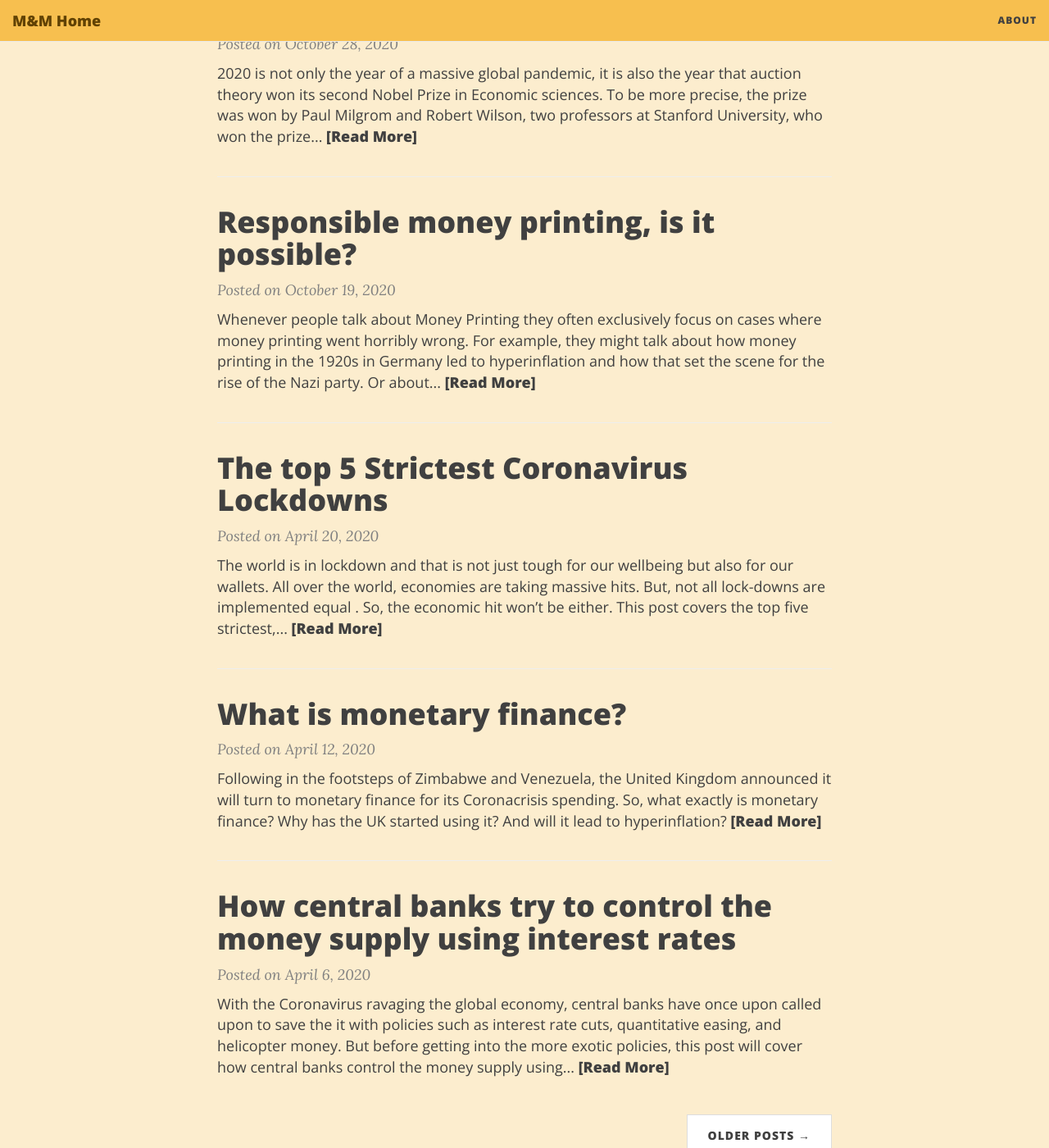
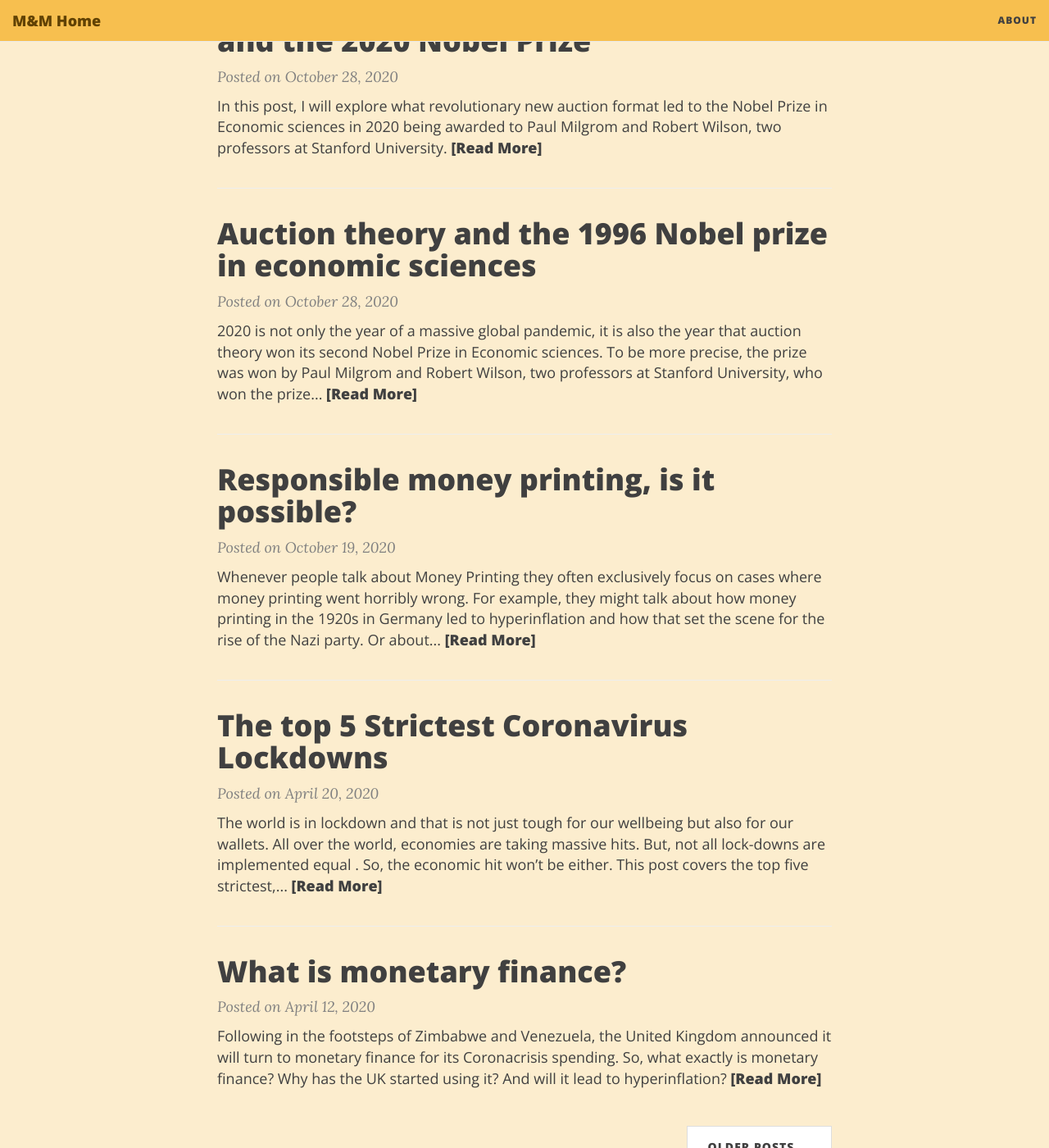
Before and after one commit to joerischasfoort/money-macro, a Jekyll site: the page built from index.html, in a window 1280 px wide and 1400 px high, scrolled down 376 px. Shown: the whole window at 82% size. Built offline with Jekyll 4.4.1, drawn with Linux system fonts in a browser that asks for light colours; nearby versions of some CDN libraries; the list of posts is cut into pages by our own code; comment, search, counter and statistics services are not loaded; some of the changed lines change nothing that is shown; some of the changed text lies outside the part shown.

Commit message:
add new post on auction theory nobel 2020

```diff
--- a/_posts/2020-10-28-auction-theory-1.md
+++ b/_posts/2020-10-28-auction-theory-1.md
@@ -1,6 +1,6 @@
 ---
 layout: post
-title: The Nobel worthy science of auctions
+title: Auction theory and the 1996 Nobel prize in economic sciences
 ---
 
 2020 is not only the year of a massive global pandemic, it is also the year that auction theory won its second [Nobel Prize in Economic sciences](https://www.nobelprize.org/nomination/economic-sciences/). To be more precise, the prize was won by [Paul Milgrom](https://www.nobelprize.org/prizes/economic-sciences/2020/milgrom/facts/) and [Robert Wilson](https://www.nobelprize.org/prizes/economic-sciences/2020/wilson/facts/), two professors at Stanford University, who won the prize for their contributions in making auction theory more practically relevant. Before that, in 1996, [William Vickrey](https://www.nobelprize.org/prizes/economic-sciences/1996/vickrey/facts/) also won the [prize](https://www.nobelprize.org/prizes/economic-sciences/1996/summary/) for his documentation of a specific type of auction that later came to be known as the Vickrey auction.
--- /dev/null
+++ b/_posts/2020-10-28-auction-theory-2.md
@@ -0,0 +1,80 @@
+---
+layout: post
+title: Simultaneous Multiple Round Auctions and the 2020 Nobel Prize
+---
+
+In this post, I will explore what revolutionary new auction format led to the [Nobel Prize in Economic sciences](https://www.nobelprize.org/nomination/economic-sciences/) in 2020 being awarded to [Paul Milgrom](https://www.nobelprize.org/prizes/economic-sciences/2020/milgrom/facts/) and [Robert Wilson](https://www.nobelprize.org/prizes/economic-sciences/2020/wilson/facts/), two professors at Stanford University.
+
+In 1994, two years before [William Vickrey](https://www.nobelprize.org/prizes/economic-sciences/1996/vickrey/facts/) won his Nobel [prize](https://www.nobelprize.org/prizes/economic-sciences/1996/summary/) in auction theory, the [United States Federal Communications Commission](https://www.fcc.gov/auctions/about-auctions), (FCC for short) had a big problem. If it wanted to use traditional auctions to sell all of its telecommunication frequency slots, this would either lead to giving away the licenses for free or ending up with a telecom monopoly in the United States. So, they asked three brilliant young economists for help who then came up with a solution that was so ingenious, that two of them (Paul Milgrom & Robert Wilson) would win the Nobel prize for it in 2020.
+
+*If you prefer to consume this story in video format, check it out here:*
+
+<iframe width="560" height="315" src="https://www.youtube.com/embed/7ORxtyVq0DE" frameborder="0" allow="accelerometer; autoplay; clipboard-write; encrypted-media; gyroscope; picture-in-picture" allowfullscreen></iframe>
+
+### The goals
+
+Before the economists got to work on how to best sell the telecom frequency licenses, the FCC told them that it had two goals of which the first was by far the most important. Its main goal was that there should be an efficient telecommunications market. This means that citizens have a good service for a decent prize. Second, the FCC indicated that, while the first goal was the most important, it hoped to get a good price for the telecom frequency licenses because the revenue from the sale would benefit the taxpayer in the end.
+
+Now, before we move on to how these frequencies were sold, let’s quickly review exactly what was for sale.
+
+### What makes the telecommunication frequency license market such a difficult market
+
+Telecommunication frequencies are also known as radio frequencies, radio spectrum or radio waves. Radio waves are transmitted via antenna’s that reach a certain geographical area. There are different wave lengths for different types of purposes. For example, some wave frequencies are used for radio broadcasting, while others are used for television broadcasting, or for mobile phones.
+
+From an economic perspective, it is advantageous to own several of these frequencies at the same time, both for different areas, such as States in the United States, as well as for different wave frequencies. This means that the value of holding one license depends on whether you hold another license. For example, holding the mobile phone wave length for Nevada might be worth 20 Million dollars on its own. But, if you hold the same license for California, the Nevada license will be worth 40 Million. And if you happen to also own the television frequency for Nevada, the mobile phone wave length license might be worth even more, because this allows you to sell them as a package deal to customers.
+
+### The problem with auctions
+
+This complexity is exactly why this problem was so hard for auction theorists. As mentioned in my last [post](http://www.moneymacro.rocks/2020-10-28-auction-theory-1/) on auctions, standard auctions such as the English, Dutch, and Vickrey auction are very efficient if you want to sell individual objects. However, they are not great at selling multiple related objects all at once.
+
+Say that all licenses are sold, roughly, at the same time and you want to buy the Nevada mobile phone license. You know that you can make 20 million if you are able buy it, on its own, 40 million if you also get the California license, 25 Million if you get the television licence for Nevada, and 50 million if you are able to secure them all. However, you are not bidding for the licenses as a package, you are bidding for them individually. So, you don’t know if you will win the others if you win one.
+
+What makes this problem even more complicated is that while these are the packages that might work well for your company, your competitors have different packaging needs. For example, they might not need the television frequency for their packaging because they have no expertise in tv broadcasting. But, they might like to package the mobile phone license with a radio license instead. This makes it really difficult to predict what your competitors are going to bid on these licenses and thus very tricky to guess if you will be able to get the combination that suits you. Therefore, it makes sense that you don’t bid much higher than the 20 million that it is worth on its own to avoid a big loss if you cannot get the right combination. And since everyone will be under-bidding like this, the proceeds from these individual auctions will likely be very low for the government.
+
+Now, one obvious alternative would be to just sell the license in packages. But, it is extremely difficult to calculate exactly how to package the licenses since the best combination is different for every company. One option that then remains is to sell all of the licenses in one package to a big company. But, then this company will be a monopoly and this is what the FCC told the economists that it did not want.
+
+### The previous solution: beauty contests
+
+To solve these problems, before 1994, the government had sold these licenses via so-called *beauty contests*.
+
+Like in a real beauty contest, potential companies that want to buy frequencies will need to show that they are –the most beautiful candidate- or the best candidate, to do so. At the start of a beauty contest the government publishes a list of criteria such as having good coverage, excellent service, and low prices. Firms will then tell the government which package they want and what they are going to do with these license. Then, the government would award the packaged licenses to the parties that, according to their judgement, made the most beautiful pitch.
+
+As you might imagine, there are some major problems with beauty contest. Are government bureaucrats really able to determine who will be the best provider based on a pitch alone? What makes this even more difficult is that these companies could easily pretend to be better than they really are. Thus, there are many opportunities for favouritism and even corruption.
+
+It is thus not surprising that the revenue collected by beauty contest was typically very low and the service was often bad as well because the licenses did not always go to the companies that could best use them, but rather to those companies who had the best relationship with the government.
+
+### Summary of the problem
+
+So, that was the full problem for our Nobel Prize winners to be. They needed to come up with an auction format which would **(1) not result in a monopoly** and **(2) in which potential buyers would be able to obtain the right combination of frequencies to suit their needs**. To facilitate that, the auction should signal to buyers what their competitors need to a certain extent, so that companies know which frequency combination can be obtained for a reasonable price and which are a lost cause because other bidders want them so badly. If they learn about this during the auction, this might help them switch their bids to a more realistic combination of frequencies.
+
+### The solution that the Nobel Prize winners came up with
+
+The solution that Milgrom and Wilson won the Nobel prize for, is now known as the [Simultaneous Multiple Round Auction](https://www.cambridge.org/core/books/market-design/simultaneous-multiround-auction-format/68C91F82D152A6A9995852AFA7FEB966). This auction is very similar to the well-known English auction that is often used to sell art. This means that the participants in the auction will start bidding low, and submit rising bids during the auction. Also, the participant with the highest bid will win the auction and buy the frequency at the price of his or her highest bid.
+
+There are however some aspects that are unique to the Simultaneous Multiple Round Auction and they are both right there in the name. The first unique aspect is that this auction is simultaneously taking place for multiple frequencies. The second difference is that the bidding happens over multiple rounds so that buyers can indeed learn a bit about the preferences of their competitors so that they can update their strategy accordingly.
+
+In the Simultaneous Multiple Round Auction, every round works like this. Any bidder can bid on any number of items. Each round there is a set period of time in which these potential buyers can submit their bids. All bidders will either have kept at least a highest bid in place or post a new bid every round, otherwise they are excluded from bidding in later rounds. At the end of each round, it is revealed to all who is currently winning for each frequency along with the prices of the highest bids.
+
+A next round is then started in which people have the opportunity to raise the current highest bid for each item. The auction stops if no new bids are placed in a new round and then each bidder will receive the frequency for which they currently have the highest active bid. The bidder will pay the price of their highest bid for each item.
+
+For example, say that there is a simultaneous multiple round auction in your country for one radio, two mobile phone, and one 4g frequency. Say there are three phone companies that are interested and that it is especially interesting for them to at least own 1 mobile phone license combined with either a 4g or a radio license. Furthermore, company one has a strong preference for the radio license because it serves mainly elderly customers, company two on the other hand prefers the 4g license for its younger customer base, and company three likes any of these combinations and would even profit the most from having all three unique licenses.
+
+When the first auction round starts, there will be simultaneous bidding for all four licenses. Let’s say that all companies submit bids on all four licenses and that company 1 has the highest bid for the radio frequency, company 2 has the highest bid for 4g frequency, and company 3 has the highest bid for both the mobile phone frequency.
+
+Since all companies have placed bids, the auction will proceed to a second round, with all companies still participating. Now here something important has happened and that is that all companies now have additional information based on these bids. That is, it is starting to show that company 1 really wants the radio frequency, and company 2 really wants the 4g frequency. The bid of company 3 on the mobile phone frequency is less telling because all companies need the phone license to make their other license more worthwhile.
+
+Now just, to keep this example simple. Suppose that this is enough information for the first two companies to realise that they are not really bidding against each other. Furthermore, the third company might now realise it will be difficult to win against its more specialist competitors and it will stop bidding as a result. Now, in the second round company 1 will keep its bid on the radio frequency, company 2 in the 4g frequency, and they both will place highest bids for each mobile phone license respectively.
+
+Since there was still bidding, a third round will start, but here no new bids will be placed. In the end the first two companies will be in the market. Compare this to an auction where all licenses would have been sold at once. In that case the end result would have likely been a monopoly for the third company.
+
+Now, I hope you agree that the Simultaneous Multiple Round Auction sounds like a smart solution in theory. But, now the real question is … did it work in practice?
+
+
+### Conclusion
+
+The answer is a resounding yes! The auction created a competitive market by assigning thousands of licenses to hundreds of companies and raised plenty of money in the process. In fact, the 1994 FCC auctions raised some [$20 billion US dollars](https://www.nobelprize.org/uploads/2020/09/advanced-economicsciencesprize2020.pdf). This was twice the forecasted amount. It was so successful that the Simultaneous Multiple Round Auction format became the dominant design for radio frequency sales worldwide, continuing to make governments such of those of [Germany](https://de.wikipedia.org/wiki/Versteigerung_der_UMTS-Lizenzen_in_Deutschland), [India](https://en.wikipedia.org/wiki/Indian_Telecom_Spectrum_Auction), and Spain billions in revenue.
+
+You can see that it makes sense that Milgrom and Wilson just won the Nobel prise in economic sciences for their work.
+
+### What is next?
+However, it might surprise you that the Nobel prise in economic sciences is often not considered a ‘real Nobel prise.’ To find out why stay tuned for the next and final post in this mini-series on the Nobel prise in economic sciences. Or, check out my previous [post](http://www.moneymacro.rocks/2020-10-28-auction-theory-1/) on the 1996 Nobel prise on auction theory or start a discussion in the comment section.
```
